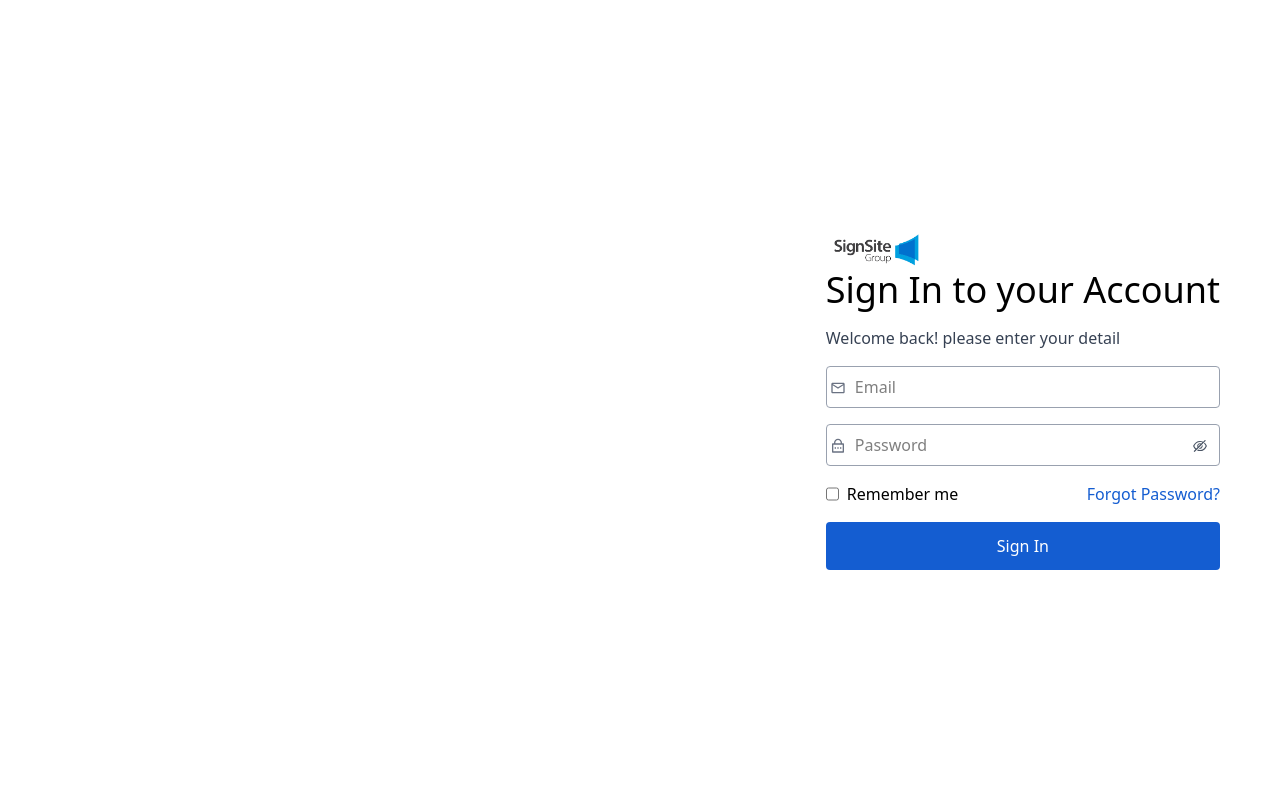
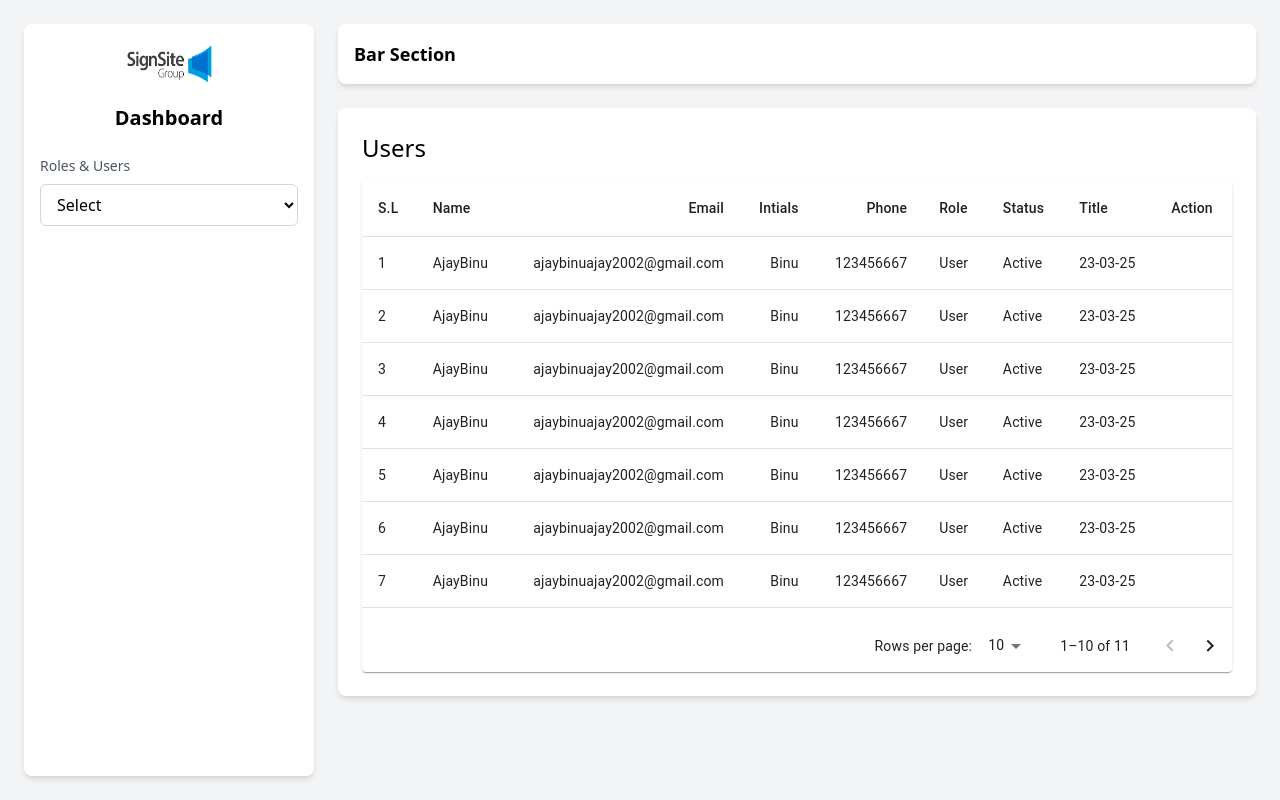
Before and after one commit to iajy/G3-Apllication, a React (Vite) app: page / in a window 1280 px wide. Built offline with nearby package versions, Linux system fonts and the light colour scheme.

Commit message:
dashboard

```diff
--- a/package.json
+++ b/package.json
@@ -17,6 +17,7 @@
     "react": "^19.1.1",
     "react-dom": "^19.1.1",
     "react-icons": "^5.5.0",
+    "react-router-dom": "^6.30.1",
     "tailwindcss": "^4.1.13"
   },
   "devDependencies": {
--- a/src/App.jsx
+++ b/src/App.jsx
@@ -1,11 +1,13 @@
 import React from 'react';
 import Login from './Components/Login';
+import DashBoard from './Components/DashBoard';
 
 const App = () => {
   return (
-    <div className='flex h-screen items-center justify-end'>
-      <Login/>
-    </div>
+    // <div className='flex h-screen items-center justify-end'>
+    //   <Login/>
+    // </div>
+    <><DashBoard/></>
   );
 }
 
--- /dev/null
+++ b/src/Components/DashBoard.jsx
@@ -0,0 +1,58 @@
+import React from "react";
+import UserList from "./UserList";
+
+const DashBoard = () => {
+  return (
+    <div className="grid grid-cols-4 gap-6 p-6 min-h-screen bg-gray-100">
+      {/* Sidebar */}
+      <div className="col-span-1 bg-white rounded-lg shadow-md p-4">
+        <div className="flex flex-col items-center">
+          {/* Logo / Image */}
+          <img
+            src="public\images.png"
+            alt="Logo"
+            className="w-25 h-12 mb-4 rounded-full"
+          />
+
+          {/* Dashboard Title */}
+          <span className="text-xl font-semibold mb-6">Dashboard</span>
+
+          {/* Roles & Users */}
+          <div className="w-full">
+            <label
+              htmlFor="roles"
+              className="block text-sm font-medium text-gray-600 mb-2"
+            >
+              Roles & Users
+            </label>
+            <select
+              id="roles"
+              name="roles"
+              className="w-full border border-gray-300 rounded-md px-3 py-2 focus:ring-2 focus:ring-blue-500 focus:outline-none"
+            >
+              <option value="">Select</option>
+              <option value="users">Users</option>
+              <option value="admin">Admin</option>
+            </select>
+          </div>
+        </div>
+      </div>
+
+      {/* Main Content */}
+      <div className="col-span-3 space-y-6">
+        {/* Top Bar */}
+        <div className="bg-white rounded-lg shadow-md p-4">
+          <h2 className="text-lg font-semibold">Bar Section</h2>
+        </div>
+
+        {/* User Section */}
+        <div className="bg-white rounded-lg shadow-md p-6">
+          <span className="text-2xl font-medium block mb-4">Users</span>
+          <UserList />
+        </div>
+      </div>
+    </div>
+  );
+};
+
+export default DashBoard;
--- /dev/null
+++ b/src/Components/UserList.jsx
@@ -0,0 +1,131 @@
+import * as React from "react";
+import Paper from "@mui/material/Paper";
+import Table from "@mui/material/Table";
+import TableBody from "@mui/material/TableBody";
+import TableCell from "@mui/material/TableCell";
+import TableContainer from "@mui/material/TableContainer";
+import TableHead from "@mui/material/TableHead";
+import TablePagination from "@mui/material/TablePagination";
+import TableRow from "@mui/material/TableRow";
+
+const columns = [
+  { id: "SL", label: "S.L", minWidth: 10 },
+  { id: "name", label: "Name", minWidth: 50 },
+  {
+    id: "email",
+    label: "Email",
+    minWidth: 10,
+    align: "right",
+  },
+  {
+    id: "initials",
+    label: "Intials",
+    minWidth: 10,
+    align: "right",
+  },
+  {
+    id: "phone",
+    label: "Phone",
+    minWidth: 100,
+    align: "right",
+  },
+  { id: "role", label: "Role", minWidth: 10 },
+  { id: "status", label: "Status", minWidth: 10 },
+  { id: "title", label: "Title", minWidth: 10},
+  { id: "action", label: "Action", minWidth: 10 },
+];
+
+function createData(
+  SL,
+  name,
+  email,
+  initials,
+  phone,
+  role,
+  status,
+  title,
+  action
+) {
+  //   const density = population / size;
+  return { SL, name, email, initials, phone, role, status, title, action };
+}
+
+const rows = [
+    createData(1,"AjayBinu","ajaybinuajay2002@gmail.com","Binu",123456667,"User","Active","23-03-25",),
+    createData(2,"AjayBinu","ajaybinuajay2002@gmail.com","Binu",123456667,"User","Active","23-03-25",),
+    createData(3,"AjayBinu","ajaybinuajay2002@gmail.com","Binu",123456667,"User","Active","23-03-25",),
+    createData(4,"AjayBinu","ajaybinuajay2002@gmail.com","Binu",123456667,"User","Active","23-03-25",),
+    createData(5,"AjayBinu","ajaybinuajay2002@gmail.com","Binu",123456667,"User","Active","23-03-25",),
+    createData(6,"AjayBinu","ajaybinuajay2002@gmail.com","Binu",123456667,"User","Active","23-03-25",),
+    createData(7,"AjayBinu","ajaybinuajay2002@gmail.com","Binu",123456667,"User","Active","23-03-25",),
+    createData(8,"AjayBinu","ajaybinuajay2002@gmail.com","Binu",123456667,"User","Active","23-03-25",),
+    createData(9,"AjayBinu","ajaybinuajay2002@gmail.com","Binu",123456667,"User","Active","23-03-25",),
+    createData(10,"AjayBinu","ajaybinuajay2002@gmail.com","Binu",123456667,"User","Active","23-03-25",),
+    createData(11,"AjayBinu","ajaybinuajay2002@gmail.com","Binu",123456667,"User","Active","23-03-25",),
+
+];
+
+export default function UserList() {
+  const [page, setPage] = React.useState(0);
+  const [rowsPerPage, setRowsPerPage] = React.useState(10);
+
+  const handleChangePage = (event, newPage) => {
+    setPage(newPage);
+  };
+
+  const handleChangeRowsPerPage = (event) => {
+    setRowsPerPage(+event.target.value);
+    setPage(0);
+  };
+
+  return (
+    <Paper sx={{ width: "100%", overflow: "hidden" }}>
+      <TableContainer sx={{ maxHeight: 440 }}>
+        <Table stickyHeader aria-label="sticky table">
+          <TableHead>
+            <TableRow>
+              {columns.map((column) => (
+                <TableCell
+                  key={column.id}
+                  align={column.align}
+                  style={{ minWidth: column.minWidth }}
+                >
+                  {column.label}
+                </TableCell>
+              ))}
+            </TableRow>
+          </TableHead>
+          <TableBody>
+            {rows
+              .slice(page * rowsPerPage, page * rowsPerPage + rowsPerPage)
+              .map((row) => {
+                return (
+                  <TableRow hover role="checkbox" tabIndex={-1} key={row.code}>
+                    {columns.map((column) => {
+                      const value = row[column.id];
+                      return (
+                        <TableCell key={column.id} align={column.align}>
+                          {column.format && typeof value === "number"
+                            ? column.format(value)
+                            : value}
+                        </TableCell>
+                      );
+                    })}
+                  </TableRow>
+                );
+              })}
+          </TableBody>
+        </Table>
+      </TableContainer>
+      <TablePagination
+        rowsPerPageOptions={[10, 25, 100]}
+        component="div"
+        count={rows.length}
+        rowsPerPage={rowsPerPage}
+        page={page}
+        onPageChange={handleChangePage}
+        onRowsPerPageChange={handleChangeRowsPerPage}
+      />
+    </Paper>
+  );
+}
```
Also changed, not shown: 1 other file (tests, documents, lock files or other folders).
